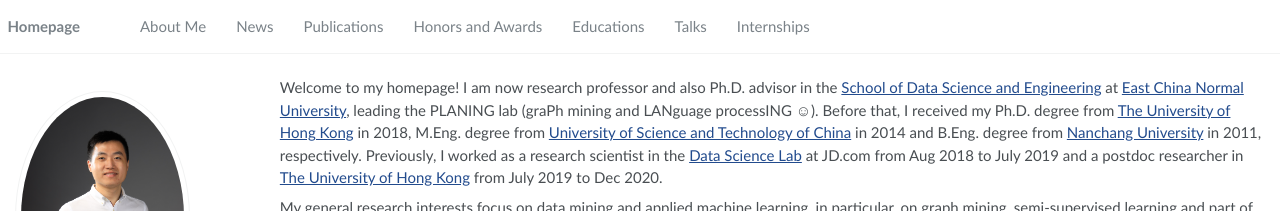
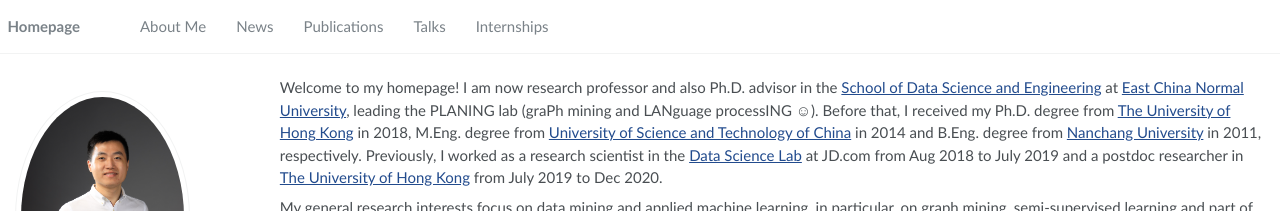
Before and after one commit to lixiang3776/lixiang3776.github.io, a Jekyll site: the page built from _pages/about.md, in a window 1280 px wide. Shown: the top 211 px of the page. Built offline with Jekyll 4.4.1, drawn with Linux system fonts in a browser that asks for light colours; some web fonts are replaced.

Commit message:
Update navigation.yml

```diff
--- a/_data/navigation.yml
+++ b/_data/navigation.yml
@@ -9,12 +9,6 @@ main:
   - title: "Publications"
     url: "/#-publications"
 
-  - title: "Honors and Awards"
-    url: "/#-honors-and-awards"
-
-  - title: "Educations"
-    url: "/#-educations"
-
   - title: "Talks"
     url: "/#-talks"
 
```
